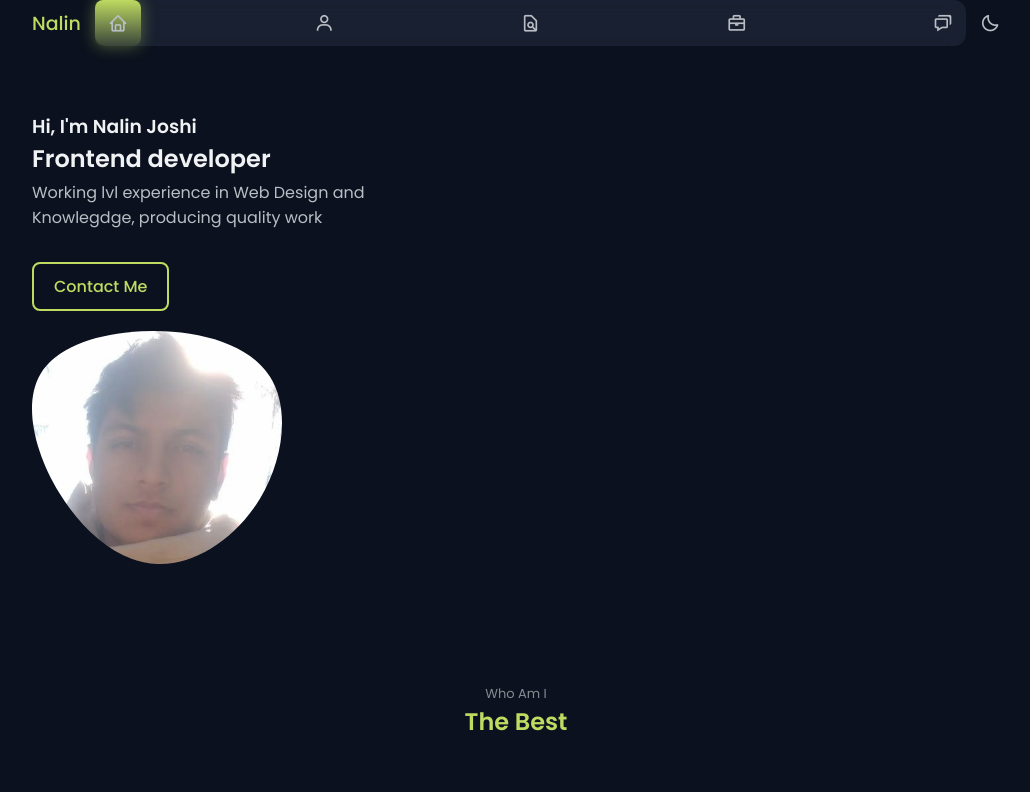
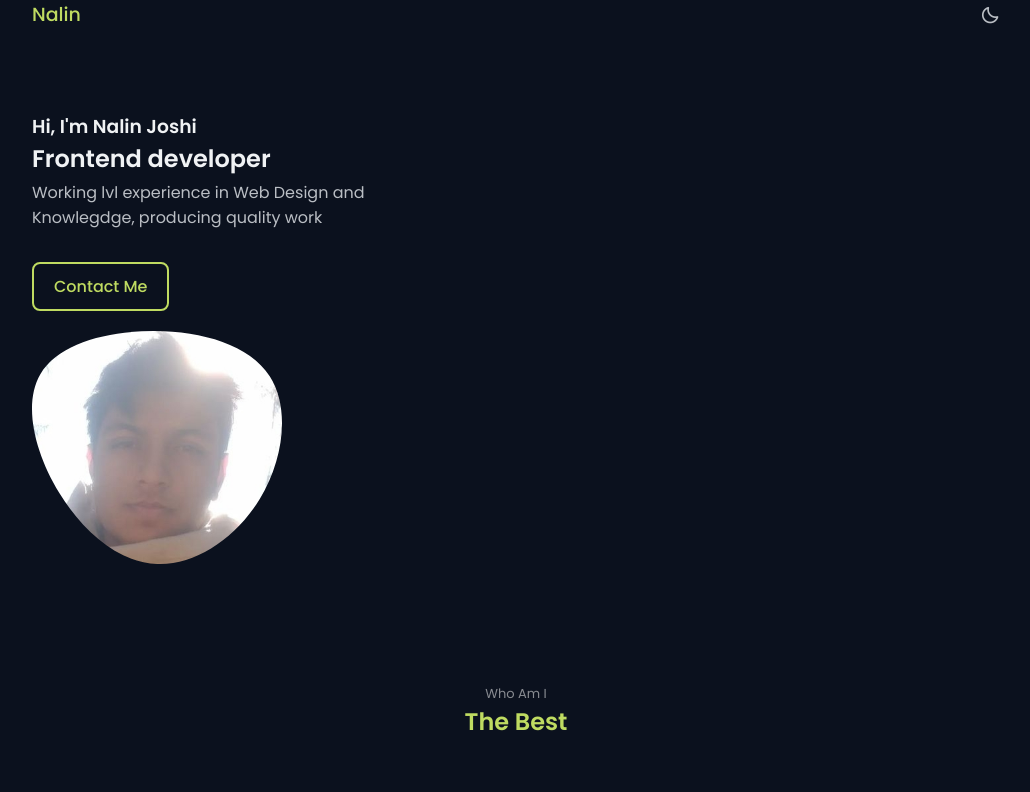
Before and after one commit to NalinJ0shi/Portfolio, a plain HTML site: page index.html in a window 1280 px wide. Shown: the top 792 px of the page, without its empty margins (124-1154 px from the left). Drawn offline with nearby package versions, Linux system fonts and the light colour scheme.

Commit message:
Update index.html

```diff
--- a/index.html
+++ b/index.html
@@ -21,35 +21,7 @@
                 <a href="#" class="nav__logo">Nalin</a>
 
 
-                    <div class="nav__menu">
-                        <ul class="nav__list">
-                            <li class="nav__item">
-                                <a href="#home" class="nav__link">
-                                    <i class='bx bx-home'></i>
-                                </a>
-                            </li>
-                            <li class="nav__item">
-                                <a href="#about" class="nav__link">
-                                    <i class='bx bx-user' ></i>
-                                </a>
-                            </li>
-                            <li class="nav__item">
-                                <a href="#skills" class="nav__link">
-                                    <i class='bx bx-file-find' ></i>
-                                </a>
-                            </li>
-                            <li class="nav__item">
-                                <a href="#work" class="nav__link">
-                                    <i class='bx bx-briefcase' ></i>
-                                </a>
-                            </li>
-                            <li class="nav__item">
-                                <a href="#contact" class="nav__link">
-                                    <i class='bx bx-chat' ></i>
-                                </a>
-                            </li>
-                        </ul>
-                    </div>
+
                     <i class='bx bx-moon change-theme' id="theme-button" ></i>
             </nav>
         </header>
```
